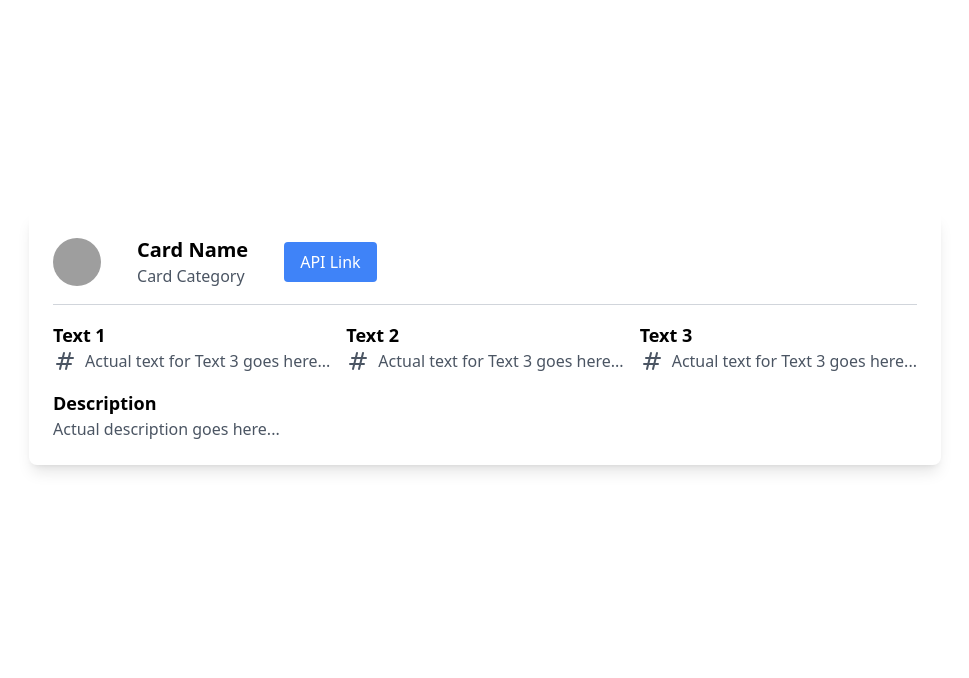
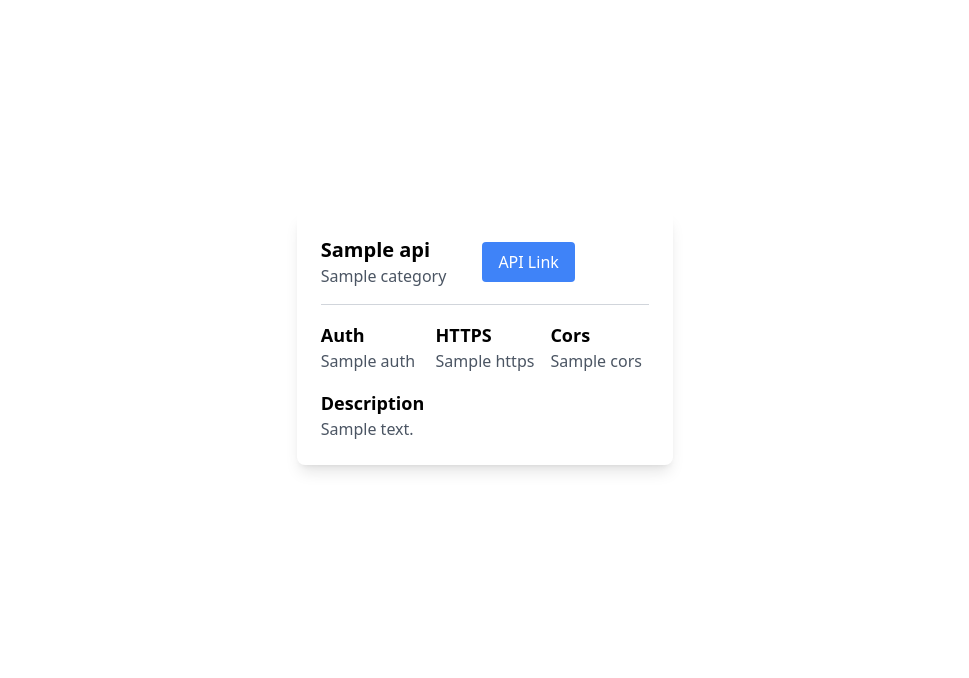
Before and after one commit to faisalalisayyed/PubApi, a Flask app: page /random in a window 1280 px wide. Shown: the part 71-749 px from the top of the page, without its empty margins (155-1124 px from the left). Run offline with Flask 3, Linux system fonts and the light colour scheme; a database or web service that is not in the repository returns one stand-in record (values such as "Sample title"); data that the repository does not hold is empty; some libraries are stand-ins or nearby versions; grey boxes are pictures that could not be loaded.

Commit message:
fetching data and showing on random page done

```diff
--- a/app.py
+++ b/app.py
@@ -1,7 +1,6 @@
 from flask import Flask, render_template, request, jsonify
 from flask_caching import Cache
 import requests
-from flask_paginate import Pagination, get_page_parameter
 
 app = Flask(__name__)
 cache = Cache(app,config={'CACHE_TYPE': 'simple'})
@@ -43,7 +42,9 @@ def home():
 
 @app.route('/random')
 def random():
-    return render_template('random.html')
+    url = 'https://api.publicapis.org/random'
+    data = requests.get(url).json()['entries'][0]
+    return render_template('random.html',data=data)
 
 @app.route('/submit')
 def submit():
--- a/templates/random.html
+++ b/templates/random.html
@@ -5,55 +5,37 @@
 <div class="flex-grow flex items-center justify-center overflow-hidden p-4">
     <div class="bg-while rounded-lg shadow-lg p-6">
         <div class="flex items-center space-x-9">
-            <img src="logo.png" alt="Logo" class="w-12 h-12 rounded-full">
             <div>
-                <h3 class="text-xl font-semibold">Card Name</h3>
-                <p class="text-gray-600">Card Category</p>
+                <h3 class="text-xl font-semibold">{{ data['API'] }}</h3>
+                <p class="text-gray-600">{{ data['Category'] }}</p>
             </div>
-            <a href="#" class="bg-blue-500 text-white px-4 py-2 rounded hover:bg-blue-600">API Link</a>
+            <a href="{{ data['Link']}}" class="bg-blue-500 text-white px-4 py-2 rounded hover:bg-blue-600">API Link</a>
         </div>
 
         <hr class="border-gray-300 my-4">
 
         <div class="mt-4 grid grid-cols-3 gap-4">
             <div>
-                <h4 class="text-lg font-semibold">Text 1</h4>
+                <h4 class="text-lg font-semibold">Auth</h4>
                 <div class="flex items-center space-x-2">
-                    <svg class="w-6 h-6 text-gray-600" xmlns="http://www.w3.org/2000/svg" fill="none"
-                        viewBox="0 0 24 24" stroke="currentColor">
-                        <path stroke-linecap="round" stroke-linejoin="round" stroke-width="2"
-                            d="M7 20l4-16m2 16l4-16M6 9h14M4 15h14" />
-                    </svg>
-                    <p class="text-gray-600">Actual text for Text 3 goes here...</p>
+                    <p class="text-gray-600">{{ data['Auth'] }}</p>
                 </div>
             </div>
             <div>
-                <h4 class="text-lg font-semibold">Text 2</h4>
+                <h4 class="text-lg font-semibold">HTTPS</h4>
                 <div class="flex items-center space-x-2">
-                    <svg class="w-6 h-6 text-gray-600" xmlns="http://www.w3.org/2000/svg" fill="none"
-                        viewBox="0 0 24 24" stroke="currentColor">
-                        <path stroke-linecap="round" stroke-linejoin="round" stroke-width="2"
-                            d="M7 20l4-16m2 16l4-16M6 9h14M4 15h14" />
-                    </svg>
-                    <p class="text-gray-600">Actual text for Text 3 goes here...</p>
+                    <p class="text-gray-600">{{ data['HTTPS'] }}</p>
                 </div>
             </div>
             <div>
-                <h4 class="text-lg font-semibold">Text 3</h4>
+                <h4 class="text-lg font-semibold">Cors</h4>
                 <div class="flex items-center space-x-2">
-                    <svg class="w-6 h-6 text-gray-600" xmlns="http://www.w3.org/2000/svg" fill="none"
-                        viewBox="0 0 24 24" stroke="currentColor">
-                        <path stroke-linecap="round" stroke-linejoin="round" stroke-width="2"
-                            d="M7 20l4-16m2 16l4-16M6 9h14M4 15h14" />
-                    </svg>
-                    <p class="text-gray-600">Actual text for Text 3 goes here...</p>
+                    <p class="text-gray-600">{{ data['Cors'] }}</p>
                 </div>
             </div>
             <div class="col-span-3">
                 <h4 class="text-lg font-semibold">Description</h4>
-                <p class="text-gray-600">
-                    Actual description goes here...
-                </p>
+                <p class="text-gray-600">{{ data['Description'] }}</p>
             </div>
         </div>
     </div>
```
